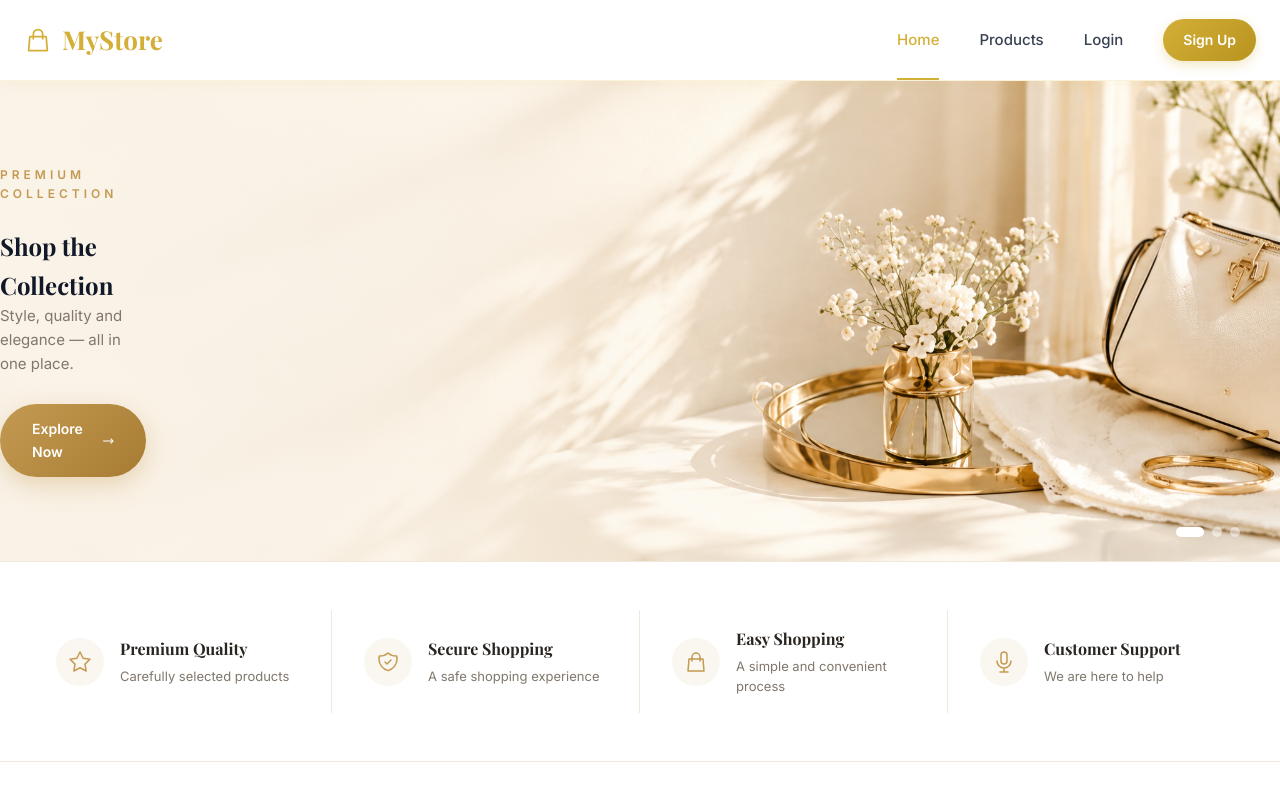
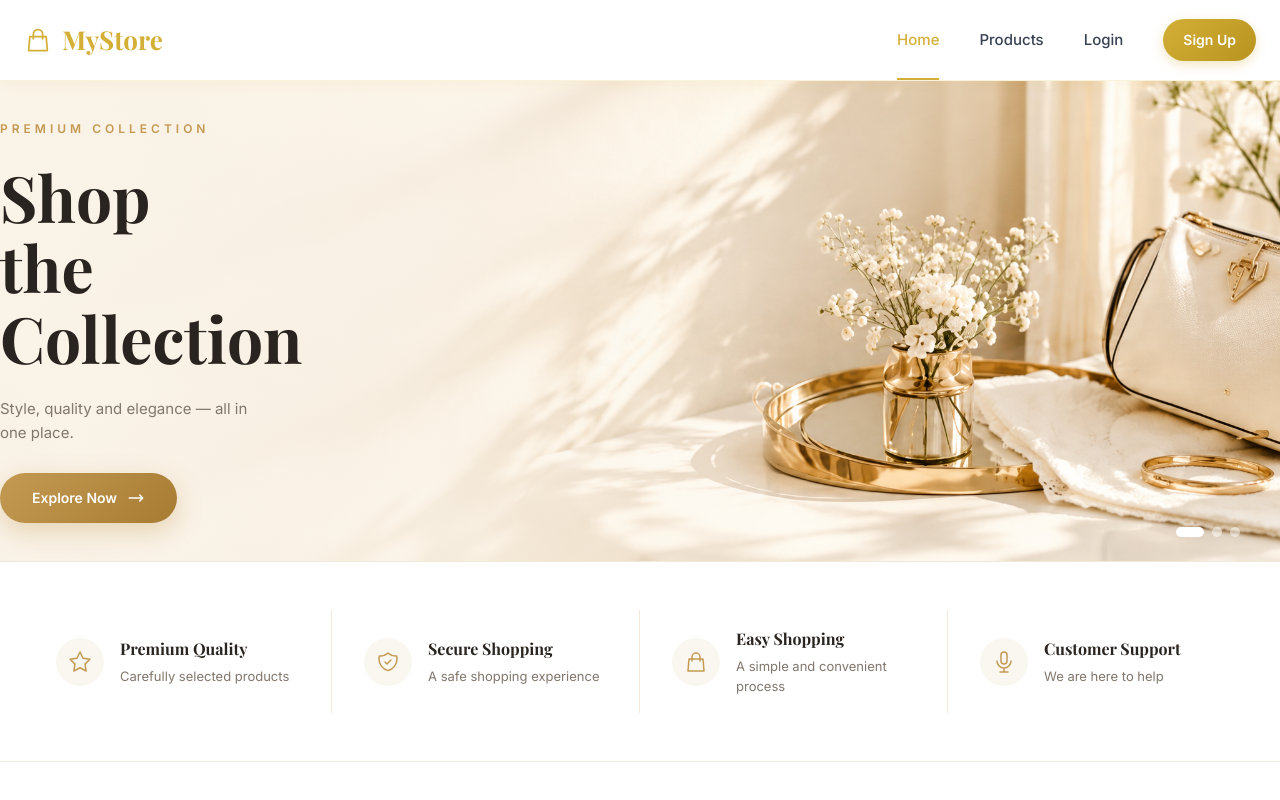
Before and after one commit to eithar12345/ecommerce-store, a React (Vite) app: page / in a window 1280 px wide. Shown: the top 800 px of the page. Built offline with nearby package versions, Linux system fonts and the light colour scheme; no server answers.

Commit message:
Update hero section style

```diff
--- a/src/components/HomeHero.jsx
+++ b/src/components/HomeHero.jsx
@@ -15,9 +15,7 @@ export default function HomeHero() {
         <div className="home-hero-inner">
           <div className="home-hero-text-box">
             <p className="home-hero-label">Premium Collection</p>
-            <h1 className="text-6xl font-serif text-[#C49B63] leading-tight mb-6">
-  Shop the Collection
-</h1>
+            <h1 className="home-hero-title">Shop the Collection</h1>
             <p className="home-hero-subtitle">
               Style, quality and elegance — all in one place.
             </p>
```
